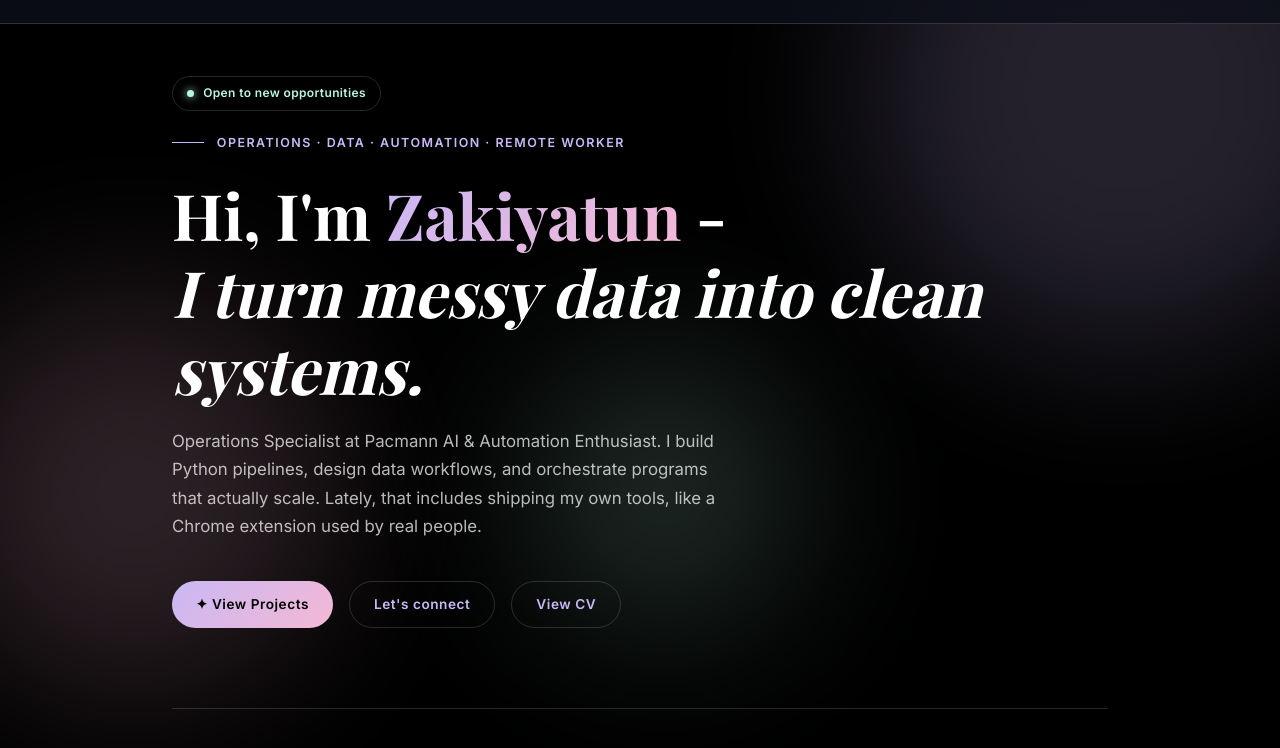
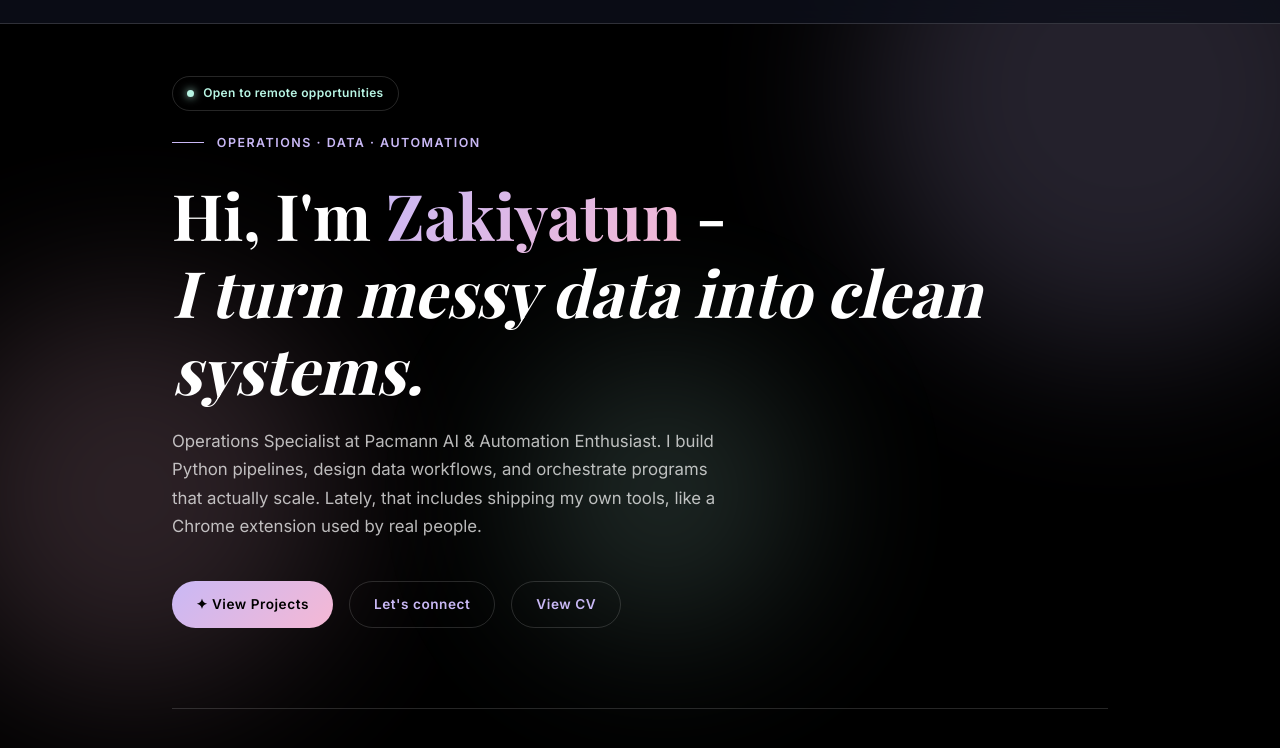
Before and after one commit to zakiyyah-ai/zakiyyah-ai.github.io, a plain HTML site: page index.html in a window 1280 px wide. Shown: the part 52-800 px from the top of the page. Drawn offline with nearby package versions, Linux system fonts and the light colour scheme; a web font is replaced by a local one.

Commit message:
Update index.html

```diff
--- a/index.html
+++ b/index.html
@@ -236,8 +236,8 @@
 
   <!-- ── HERO ── -->
   <section class="hero">
-    <div class="status-badge"><span class="status-dot"></span>Open to new opportunities</div>
-    <div class="hero-eyebrow"><span>Operations · Data · Automation · Remote Worker</span></div>
+    <div class="status-badge"><span class="status-dot"></span>Open to remote opportunities</div>
+    <div class="hero-eyebrow"><span>Operations · Data · Automation</span></div>
     <h1>Hi, I'm <span class="grad">Zakiyatun</span> -<br><em>I turn messy data into clean systems.</em></h1>
     <p class="hero-sub">Operations Specialist at Pacmann AI & Automation Enthusiast. I build Python pipelines, design data workflows, and orchestrate programs that actually scale. Lately, that includes shipping my own tools, like a Chrome extension used by real people.</p>
     <div class="hero-cta">
```
